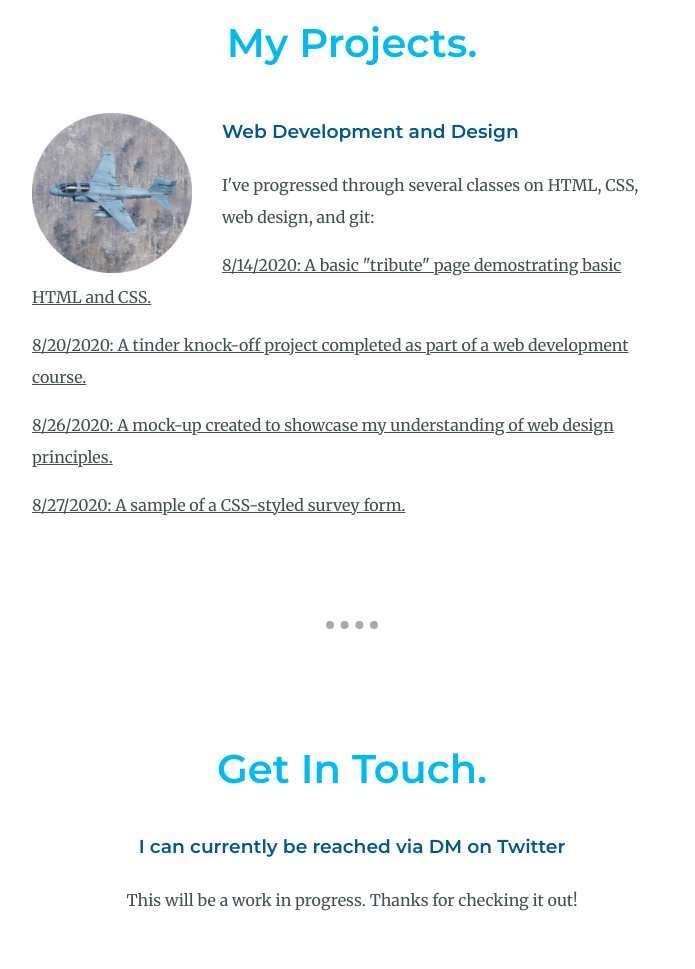
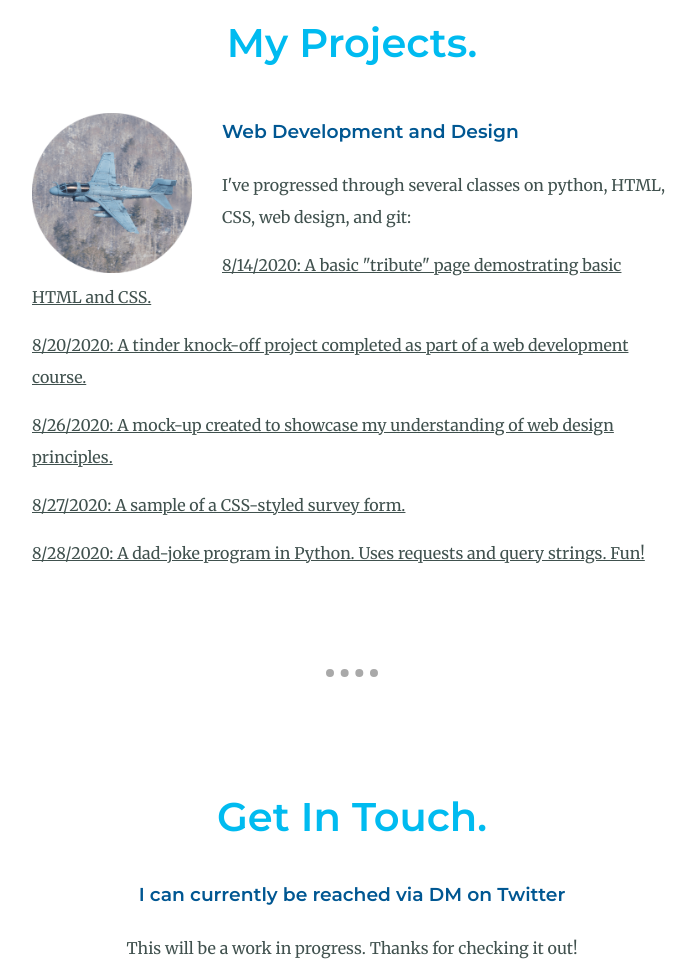
Before and after one commit to w-ells/CV, a plain HTML site: page index.html in a window 1280 px wide. Shown: the part 2538-3507 px from the top of the page, without its empty margins (288-983 px from the left). Drawn offline with Linux system fonts and the light colour scheme.

Commit message:
Adds dad-joke-3000.py to list of projects.

```diff
--- a/index.html
+++ b/index.html
@@ -58,7 +58,7 @@
       <div class="skill-row">
         <img class="prowler-image" src="images/ea6b.png" alt="a tactical jet airplane flying">
         <h3>Web Development and Design</h3>
-        <p class="pilot-skill-desc"> I've progressed through several classes on HTML, CSS, web design, and git: </p>
+        <p class="pilot-skill-desc"> I've progressed through several classes on python, HTML, CSS, web design, and git: </p>
         <p> </p>
         <p><a class="portfolio-link" target="_blank" href="https://w-ells.github.io/tribute/">
             8/14/2020: A basic "tribute" page demostrating basic HTML and CSS.</a></p>
@@ -69,6 +69,9 @@
         </a></p>
         <a class="portfolio-link" target="_blank" href="https://w-ells.github.io/survey-form/">
           <p>8/27/2020: A sample of a CSS-styled survey form.
+            <a class="portfolio-link" target="_blank" href="https://github.com/w-ells/python-singles/blob/master/dad_joke_3000.py">
+              <p>8/28/2020: A dad-joke program in Python. Uses requests and query strings. Fun!
+            </a>
         </a></p>
 
       </div>
```
